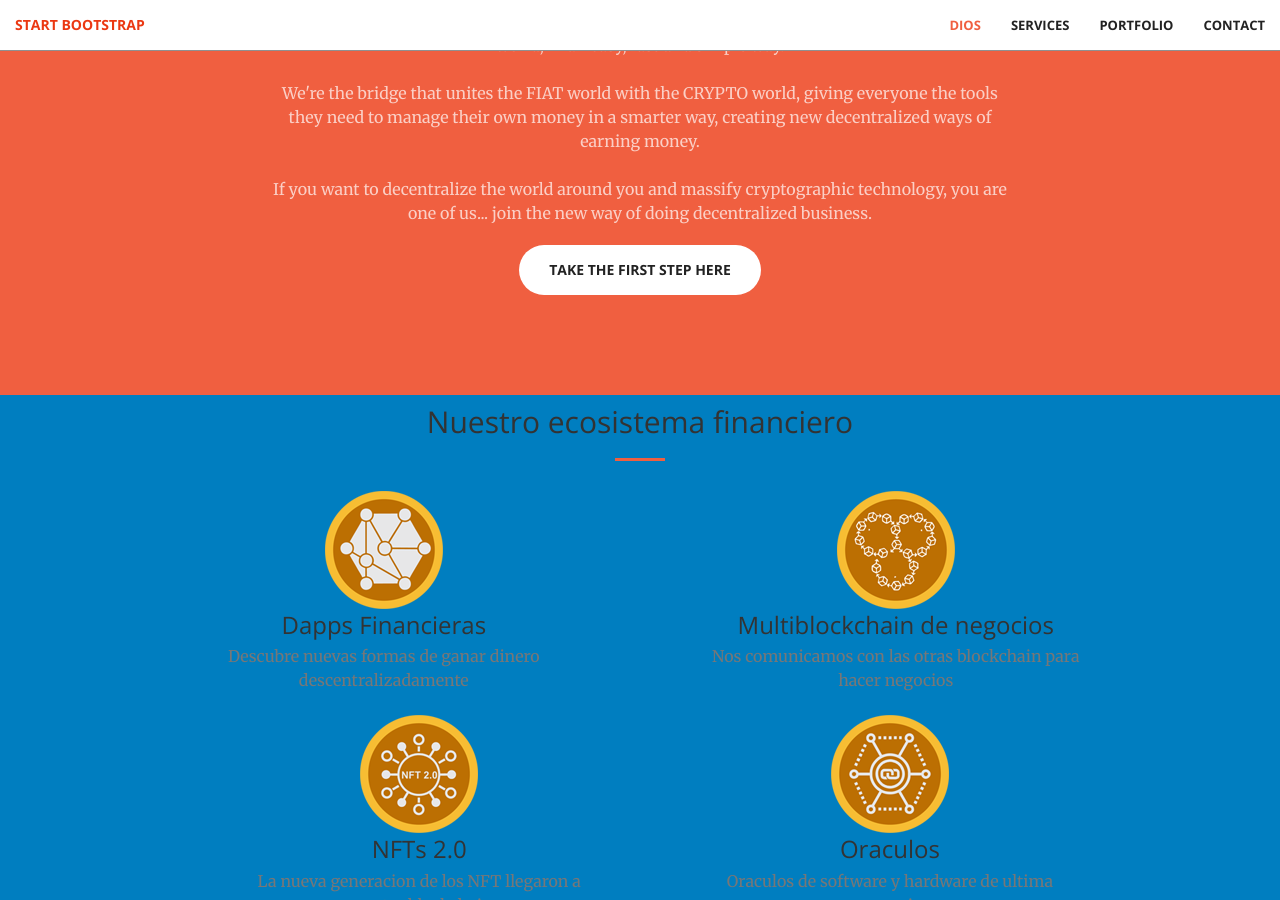
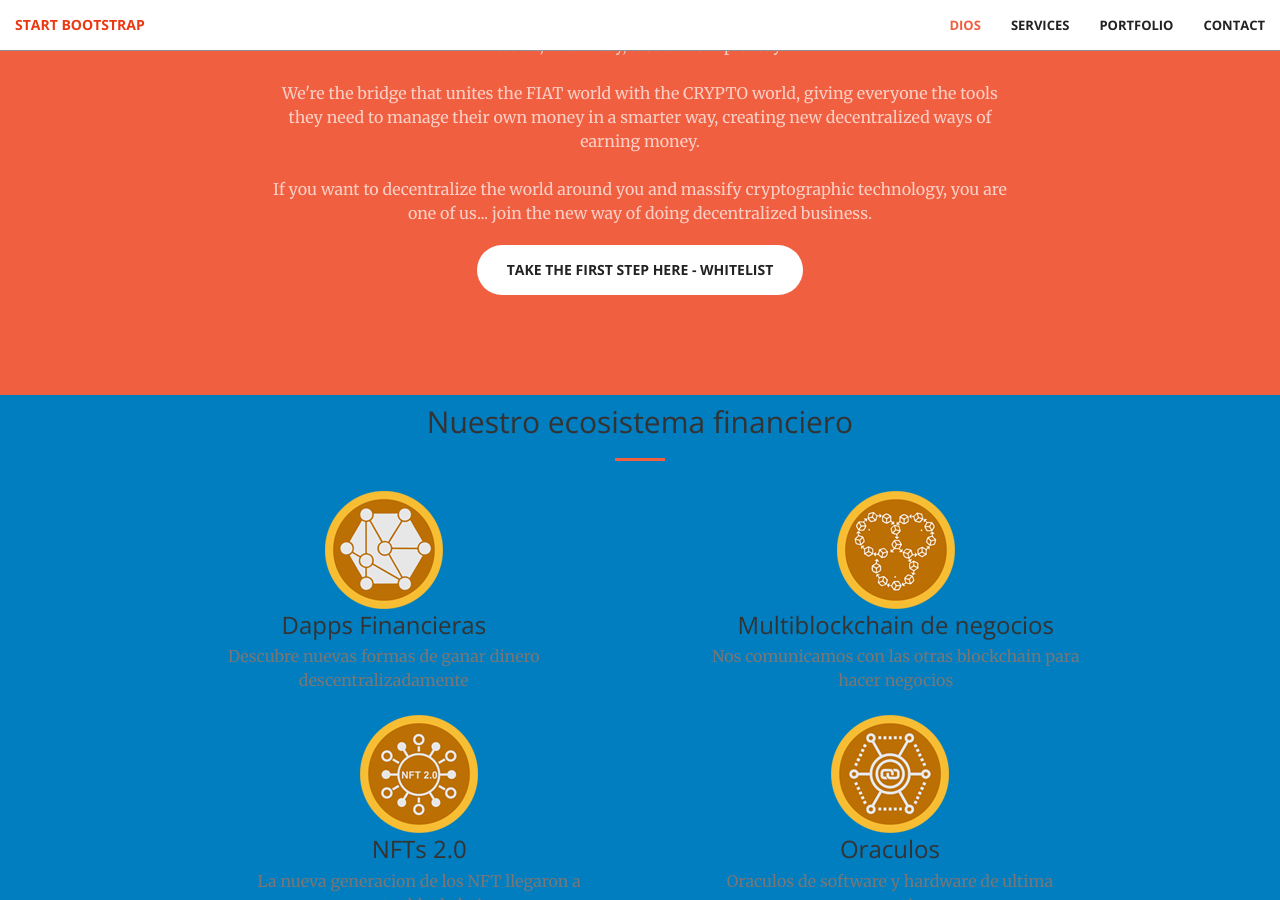
Before and after one commit to soujiang/soujiang.github.io, a Jekyll site: the page built from index.html, in a window 1280 px wide and 900 px high, scrolled down 1292 px. Built offline with Jekyll 4.4.1, drawn with Linux system fonts in a browser that asks for light colours.

Commit message:
whitelist

```diff
--- a/_includes/call-to-action.html
+++ b/_includes/call-to-action.html
@@ -13,7 +13,7 @@
                     We're the bridge that unites the FIAT world with the CRYPTO world, giving everyone the tools they need to manage their own money in a smarter way, creating new decentralized ways of earning money.</br></br>
 
                     If you want to decentralize the world around you and massify cryptographic technology, you are one of us... join the new way of doing decentralized business.</p>
-                <a href="#" class="btn btn-default btn-xl">take the first step here</a>
+                <a href="#" class="btn btn-default btn-xl">take the first step here - Whitelist</a>
             </div>
         </div>
     </div>
```
